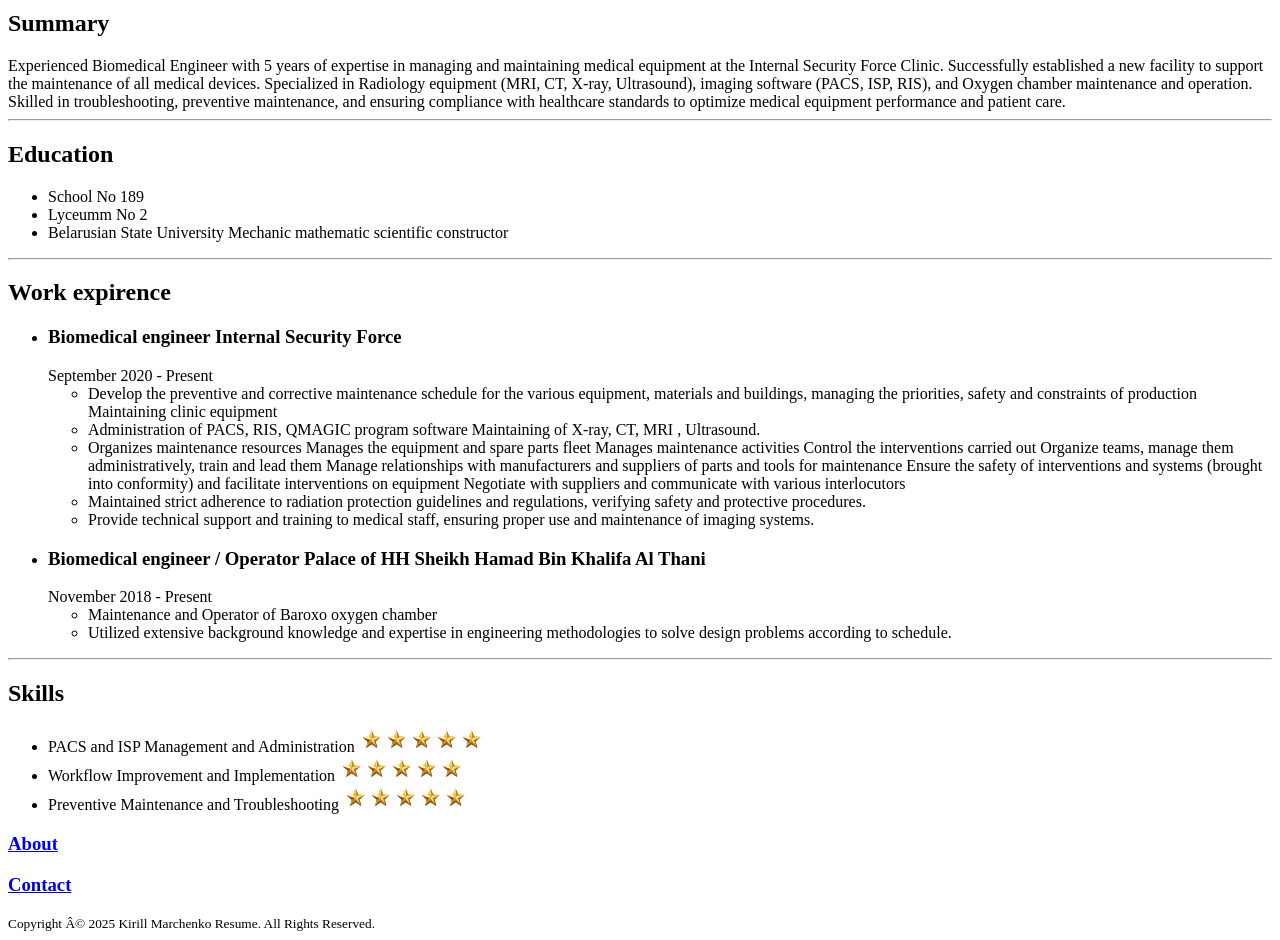
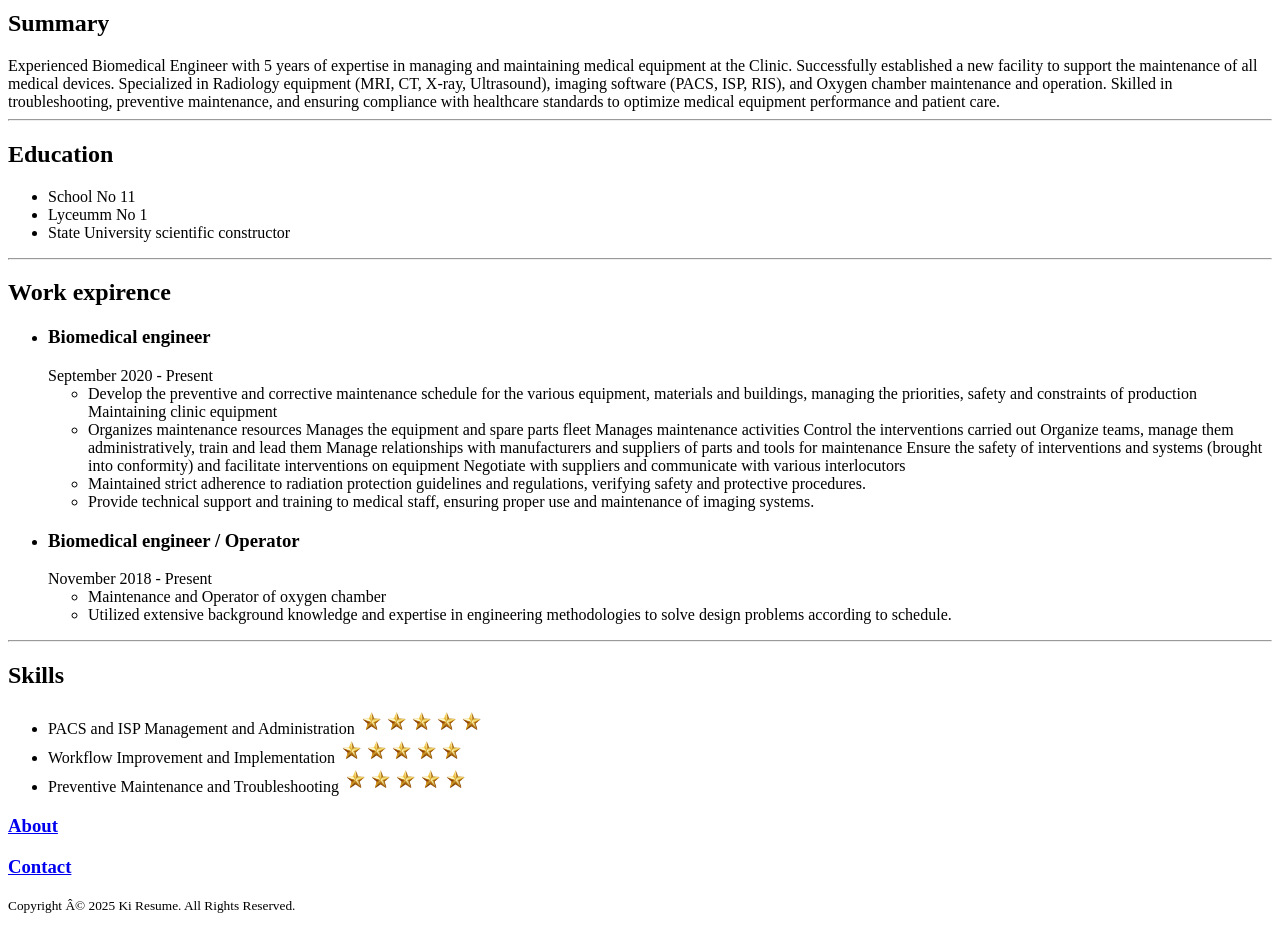
Before and after one commit to karvadovski/Resume, a plain HTML site: page index.html in a window 1280 px wide. Shown: the part 294-1234 px from the top of the page. Drawn offline with Linux system fonts and the light colour scheme.

Commit message:
Add files via upload

```diff
--- a/index.html
+++ b/index.html
@@ -5,36 +5,35 @@
     <title> My Resume</title>
 </head>
 <body>
-<h1>Kirill Marchenko</h1>
+<h1>Jake Doe</h1>
 <img src="./1679852096_01.jpg" height="200">
 <h2> Summary </h2>
-<a> Experienced Biomedical Engineer with 5 years of expertise in managing and maintaining medical equipment at the Internal Security Force Clinic. Successfully established a new facility to support the maintenance of all medical devices. Specialized in Radiology equipment (MRI, CT, X-ray, Ultrasound), imaging software (PACS, ISP, RIS), and Oxygen chamber maintenance and operation. Skilled in troubleshooting, preventive maintenance, and ensuring compliance with healthcare standards to optimize medical
+<a> Experienced Biomedical Engineer with 5 years of expertise in managing and maintaining medical equipment at the Clinic. Successfully established a new facility to support the maintenance of all medical devices. Specialized in Radiology equipment (MRI, CT, X-ray, Ultrasound), imaging software (PACS, ISP, RIS), and Oxygen chamber maintenance and operation. Skilled in troubleshooting, preventive maintenance, and ensuring compliance with healthcare standards to optimize medical
     equipment performance and patient care. </a>
 <hr>
 <h2>Education</h2>
 <ul>
-    <li>School No 189</li>
-    <li>Lyceumm No 2 </li>
-    <li>Belarusian State University Mechanic mathematic scientific constructor</li>
+    <li>School No 11</li>
+    <li>Lyceumm No 1 </li>
+    <li>State University  scientific constructor</li>
 </ul>
 <hr>
 <h2>Work expirence </h2>
  <ul>
-    <li><h3>Biomedical engineer  Internal Security Force</h3>
+    <li><h3>Biomedical engineer </h3>
        </li>
        <a>September 2020 - Present</a>
        <ul>
            <li>Develop the preventive and corrective maintenance schedule for the various equipment, materials and buildings, managing the priorities, safety and constraints of production Maintaining clinic equipment</li>
-           <li>Administration of PACS, RIS, QMAGIC program software Maintaining of X-ray, CT, MRI , Ultrasound.</li>
            <li>Organizes maintenance resources Manages the equipment and spare parts fleet Manages maintenance activities Control the interventions carried out Organize teams, manage them administratively, train and lead them Manage relationships with manufacturers and suppliers of parts and tools for maintenance Ensure the safety of interventions and systems (brought into conformity) and facilitate interventions on equipment Negotiate with suppliers and communicate with various interlocutors</li>
            <li>Maintained strict adherence to radiation protection guidelines and regulations, verifying safety and protective procedures.</li>
            <li>Provide technical support and training to medical staff, ensuring proper use and maintenance of imaging systems.</li>
        </ul>
-         <li><h3>Biomedical engineer / Operator Palace of HH Sheikh Hamad Bin Khalifa Al Thani</h3>
+         <li><h3>Biomedical engineer / Operator </h3>
         </li>
         <a>November 2018 - Present</a>
         <ul>
-           <li>Maintenance and Operator of Baroxo oxygen chamber</li>
+           <li>Maintenance and Operator of  oxygen chamber</li>
            <li>Utilized extensive background knowledge and expertise in engineering methodologies to solve design problems according to schedule.</li>
         </ul>
  </ul>
@@ -59,7 +58,7 @@
 </a>
 <footer>
     <small>
-      Copyright © 2025 Kirill Marchenko Resume. All Rights Reserved.
+      Copyright © 2025 Ki Resume. All Rights Reserved.
     </small>
   </footer>
 
```
